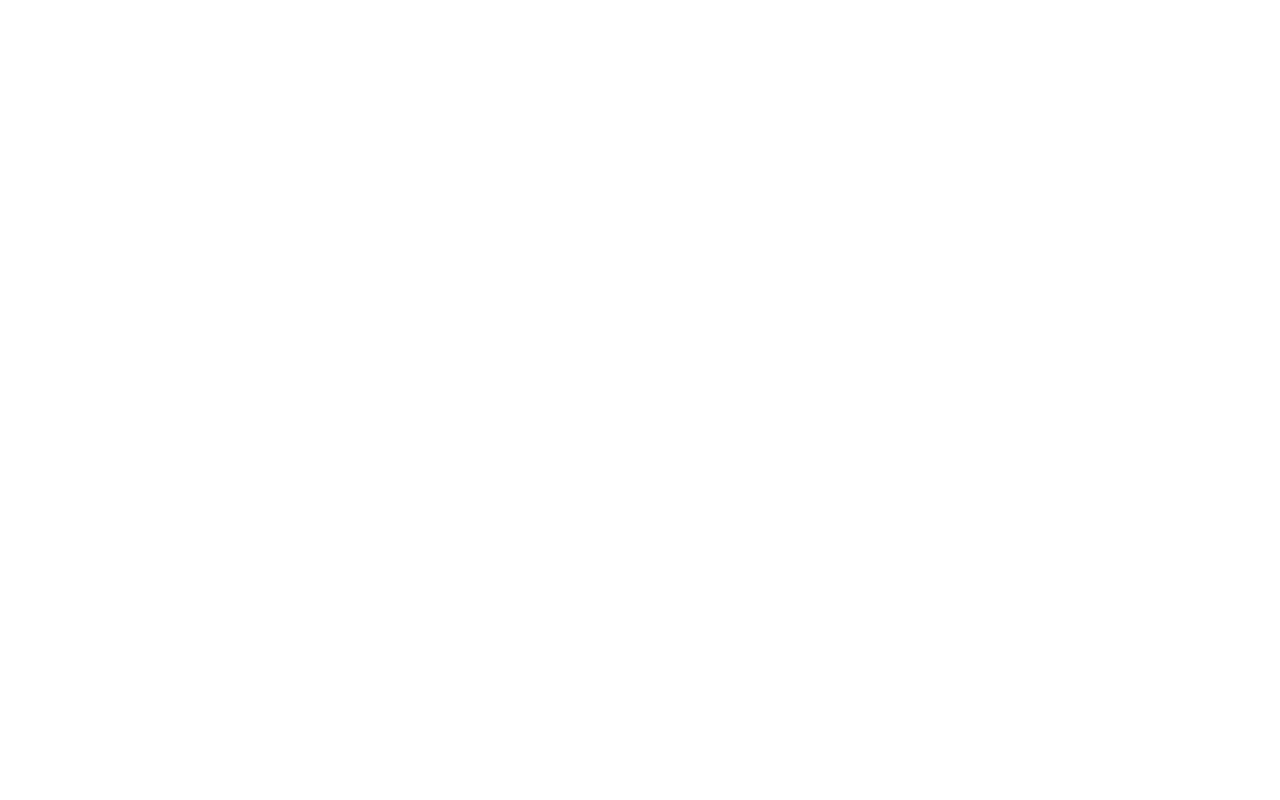
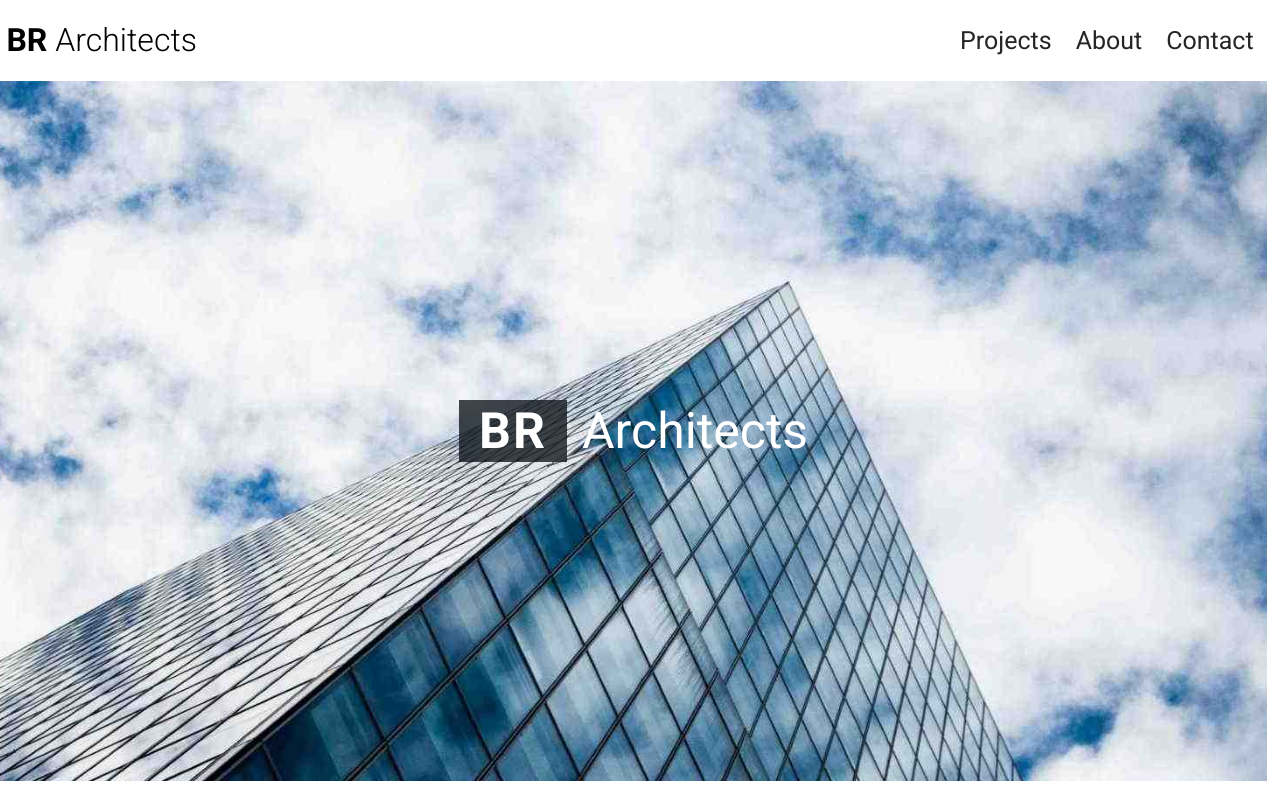
Before and after one commit to ritz0801/Practice-BRArchitects-Layout, a plain HTML site: page index.html in a window 1280 px wide. Drawn offline with Linux system fonts and the light colour scheme.

Commit message:
complete header and carousel

```diff
--- a/css/style.css
+++ b/css/style.css
@@ -0,0 +1,70 @@
+* {
+    font-family: 'Roboto', sans-serif;
+}
+
+body {
+    margin: 0;
+}
+
+/* Start header CSS */
+.header__content {
+    width: 99%;
+    margin: 0 auto;
+    display: flex;
+    justify-content: space-between;
+    align-items: center;
+}
+
+.header__content span {
+    font-weight: 300;
+}
+
+.header__nav {
+    list-style-type: none;
+}
+
+.header__nav li {
+    display: inline;
+    margin-right: 20px;
+    text-align: center;
+}
+
+.header__nav a {
+    text-decoration: none;
+    color: #252525;
+    font-size: 25px;
+}
+/* End header CSS */
+
+/* Start carousel CSS */
+.carousel__content {
+    width: 99%;
+    background-image: url('../images/architect.jpg');
+    height: 700px;
+    background-position: center center;
+    background-repeat: no-repeat;
+    background-size: cover;
+    display: flex;
+    justify-content: center;
+    align-items: center;
+}
+
+.carousel__content span:nth-child(1) {
+    font-size: 50px;
+    padding: 2px 20px;
+    background-color: rgba(21, 27, 32, 0.8);
+    color: #ffffff;
+    margin-right: 15px;
+    font-weight: 700;
+    letter-spacing: 2px;
+}
+
+.carousel__content span:nth-child(2) {
+    color: white;
+    font-size: 50px;
+}
+/* End carousel CSS */
+
+/* Start projects CSS */
+
+/* End projects CSS */
--- a/index.html
+++ b/index.html
@@ -5,8 +5,38 @@
         <meta name="viewport" content="width=device-width, initial-scale=1.0">
         <meta http-equiv="X-UA-Compatible" content="ie=edge">
         <title>BR Architects</title>
+        <link href="https://fonts.googleapis.com/css?family=Roboto:300,400,700&display=swap&subset=vietnamese" rel="stylesheet">
+        <link rel="stylesheet" href="./css/style.css">
     </head>
     <body>
+        <div class="wrapper">
 
+            <header class="header">
+                <div class="header__content">
+                    <h1>BR <span>Architects</span></h1>
+                    <nav class="header__nav-bar">
+                        <ul class="header__nav">
+                            <li><a href="#">Projects</a></li>
+                            <li><a href="#">About</a></li>
+                            <li><a href="#">Contact</a></li>
+                        </ul>
+                    </nav>
+                </div>
+            </header>
+
+            <section class="carousel">
+                <div class="carousel__content">
+                    <span>BR</span>
+                    <span>Architects</span>
+                </div>
+            </section>
+
+            <section class="projects"></section>
+
+            <section class="about"></section>
+
+            <section class="contact"></section>
+
+        </div>
     </body>
 </html>
```
Lines whose indentation alone changed are shown as unchanged.
